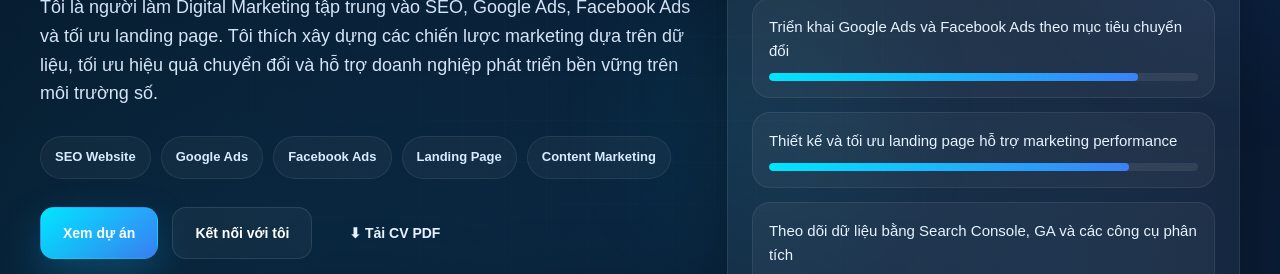
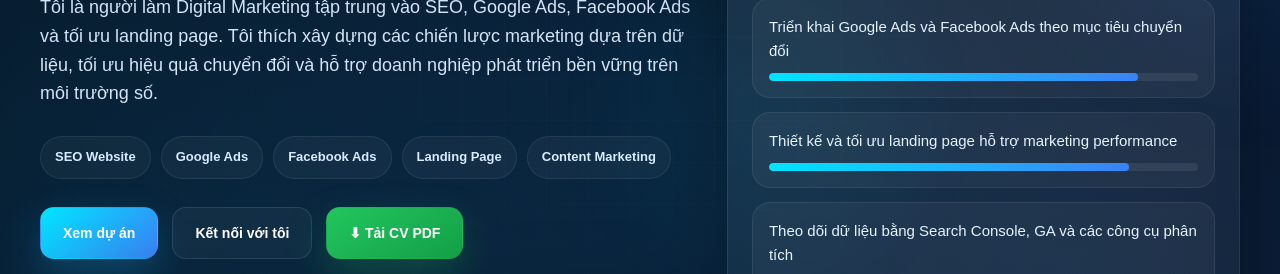
Before and after one commit to nguyendinhminh2003/portfolio, a plain HTML site: page index.html in a window 1280 px wide. Shown: the part 468-742 px from the top of the page. Drawn offline with Linux system fonts and the light colour scheme.

Commit message:
Add CV button styles and hover effects
Add styles for CV button with hover effects.

```diff
--- a/index.html
+++ b/index.html
@@ -1234,7 +1234,18 @@
       .header {
         height: 72px;
       }
-    }
+
+    }
+    .btn-cv {
+  color: white;
+  background: linear-gradient(135deg, #22c55e, #16a34a);
+  box-shadow: 0 18px 40px rgba(34, 197, 94, 0.25);
+}
+
+.btn-cv:hover {
+  transform: translateY(-2px);
+  box-shadow: 0 24px 50px rgba(34, 197, 94, 0.32);
+}
   </style>
 </head>
 <body>
```
